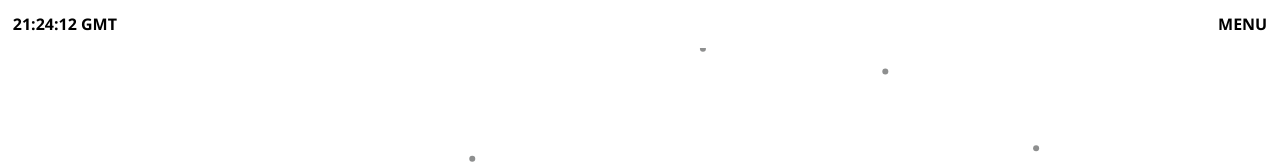
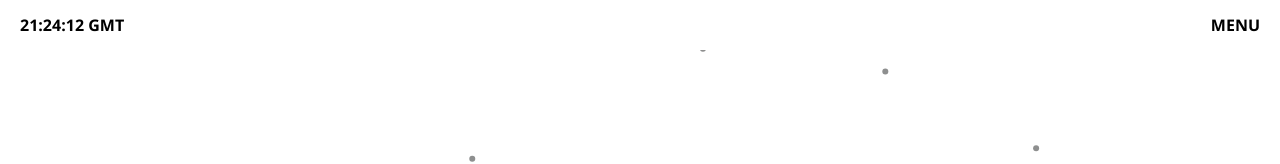
Before and after one commit to cs-development-github/PortefolioReact, a React (Create React App) app: page / in a window 1280 px wide. Shown: the top 164 px of the page. Built offline with nearby package versions, Linux system fonts and the light colour scheme.

Commit message:
fix css for menu and homepage

```diff
--- a/src/styles/index.css
+++ b/src/styles/index.css
@@ -4,18 +4,41 @@
     margin: 0;
 }
 
+.App {
+    max-width: 100%;
+    height: 100vh;
+}
+
 .header {
+    position: fixed;
+    top: 0;
+    left: 0;
+    width: 100%;
+    height: 50px;
     display: flex;
-    padding: 1%;
     justify-content: space-between;
-    font-weight: 700;
+    align-items: center;
+    padding: 0 20px;
     background-color: white;
-    font-family: 'Segoe UI', Tahoma, Geneva, Verdana, sans-serif;
+    z-index: 10;
+    box-sizing: border-box;
+}
+
+.current-time {
+    font-size: 16px;
+    color: black;
+    font-weight: bold;
+    margin: 0;
 }
 
 .menu-button {
+    font-size: 16px;
+    font-weight: bold;
     cursor: pointer;
+    color: black;
+    margin: 0;
 }
+
 
 .no-scroll {
     overflow: hidden;
```
